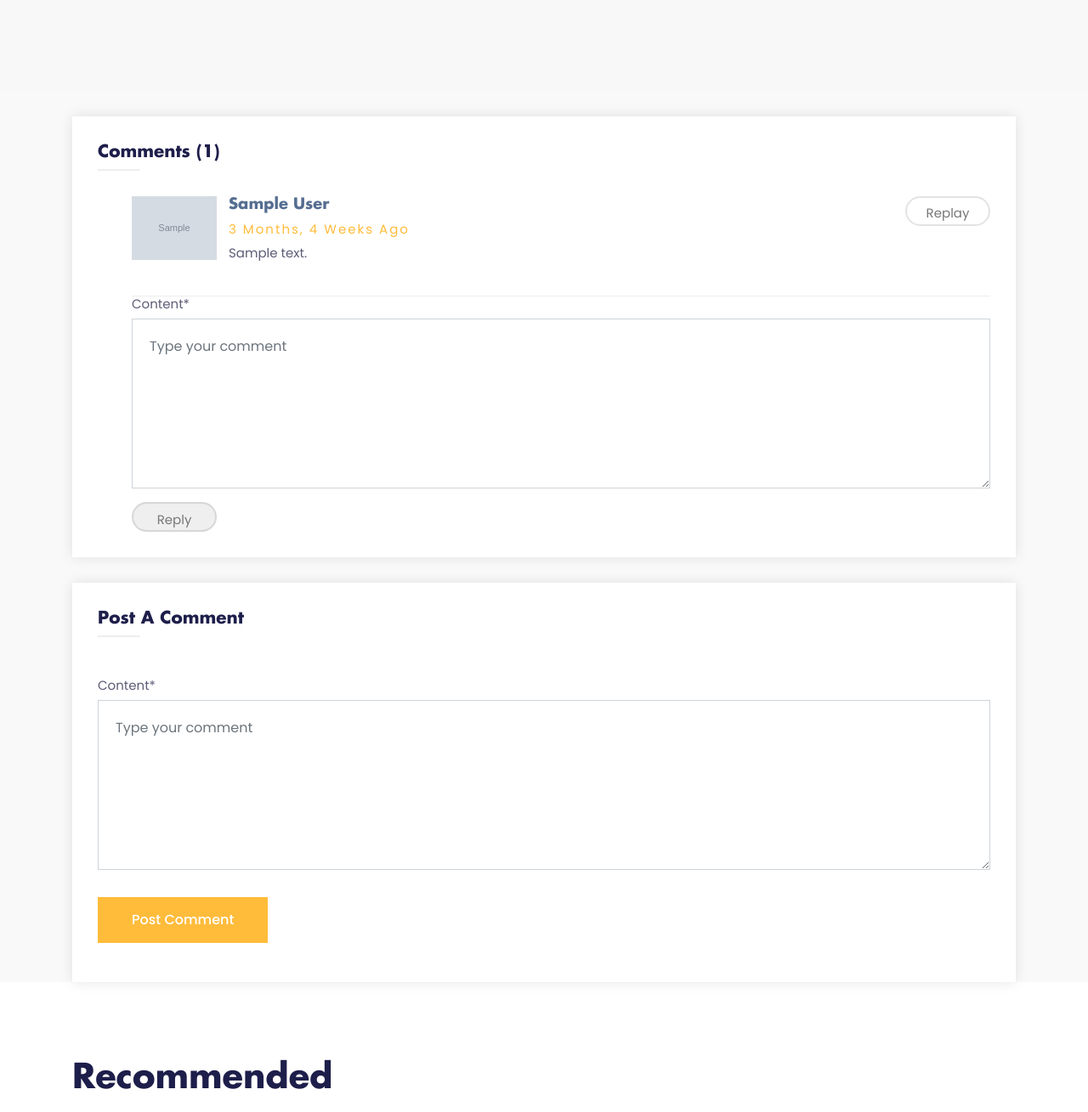
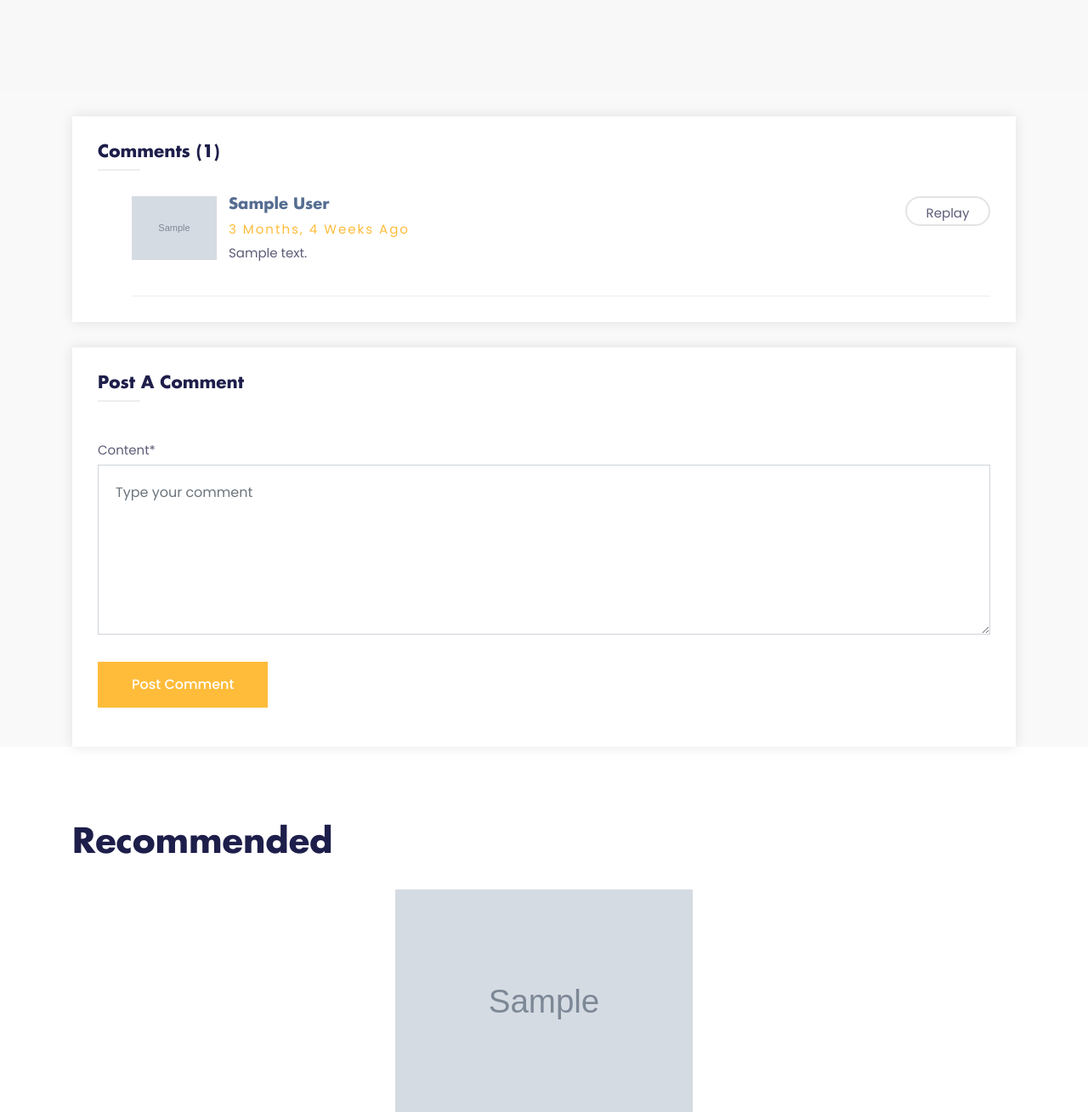
Before and after one commit to MilovanTomasevic/edu, a Django app: page /blog/post/1/ in a window 1280 px wide. Shown: the part 1411-2720 px from the top of the page at 85% size. Run offline with Django 3.2, Linux system fonts and the light colour scheme; a user stored in the database is signed in; tables that the repository leaves empty hold one stand-in row (values such as "Sample post"); grey boxes marked "Sample" are stand-in pictures; some libraries are stand-ins or nearby versions.

Commit message:
blog-post: show/hide with jQuery reply form

```diff
--- a/edu/blog/templates/blog/post_detail.html
+++ b/edu/blog/templates/blog/post_detail.html
@@ -146,7 +146,24 @@ text-transform: capitalize;
   font-size: 12px;
 }
 
-.comment_reply {
+.comment_reply{
+display: inline-block;
+  border-radius: 51px;
+  border: 2px solid #7b7b7b36;
+  margin: 0;
+  height: 35px;
+  line-height: 35px;
+  min-width: 100px;
+  text-align: center;
+  color: #777777;
+-webkit-transition: all 0.3s ease-in-out;
+  -moz-transition: all 0.3s ease-in-out;
+  -ms-transition: all 0.3s ease-in-out;
+  -o-transition: all 0.3s ease-in-out;
+  transition: all 0.3s ease-in-out;
+}
+
+.comment_reply2  {
 display: inline-block;
   border-radius: 51px;
   border: 2px solid #7b7b7b36;
@@ -167,6 +184,13 @@ display: inline-block;
   border-color: #ffbc3b;
   color: #ffffff;
 }
+
+.comment_reply2:hover, .comment_reply2:focus {
+  background: #ffbc3b;
+  border-color: #ffbc3b;
+  color: #ffffff;
+}
+
 .blog_wrapper .blog_comment ul {
   list-style: none;
 }
@@ -393,7 +417,11 @@ width: 50px;
 													<span>{{ comment.timestamp|timesince }} ago</span>
 												</div>
 												<p>{{ comment.content }}</p>
-												<a id="replyID" class="comment_reply" href="#"><i class="fas fa-reply"></i>Replay</a>
+                        {% if request.user.is_authenticated %}
+												  <a id="replyID" class="comment_reply" target="{{ forloop.counter }}"><i class="fas fa-reply"></i> Replay </a>
+                        {% else %}
+                          <a id="replyID" class="comment_reply" href="{% url 'account_login' %}"><i class="fas fa-reply"></i>Login to Replay </a>
+                        {% endif %}
 											</div>
 										</li>
                       {% for reply in comment.get_replies %}
@@ -412,11 +440,11 @@ width: 50px;
                       </li>
                       {% endfor %}
                         {% if request.user.is_authenticated %}
-                        <form method="POST" action="." id="formID">
+                        <form method="POST" action="." id="div{{ forloop.counter }}" class="targetDiv">
                             {% csrf_token %}
                             {{ form|crispy  }}
                             <input type='hidden' name='parent_id' value='{{ comment.id }}'>
-                            <input type='submit' value='Reply' class="comment_reply"><i class="fas fa-reply"></i>
+                            <input type='submit' value='Send replay' class="comment_reply2"><i class="fas fa-reply"></i>
                         </form>
                         {% endif %}
                     {% endfor %}
@@ -498,26 +526,15 @@ width: 50px;
 
 <script type="text/javascript">
 
-/*
-
 $(document).ready(function(){
 
-    $("#formID").hide();
-
-    $("#replyID").click(function(event){
-        event.preventDefault();
-        $("#formID").fadeToggle();
-    })
-})
+    $(".targetDiv").hide();
 
     $(".comment_reply").click(function(event){
         event.preventDefault();
-        $(this).parent().next(".comment-reply").fadeToggle();
+        jQuery('#div' + $(this).attr('target')).fadeToggle();
     })
-
-
-*/
-
+})
 </script>
 
 {% endblock extra_scripts %}
```
